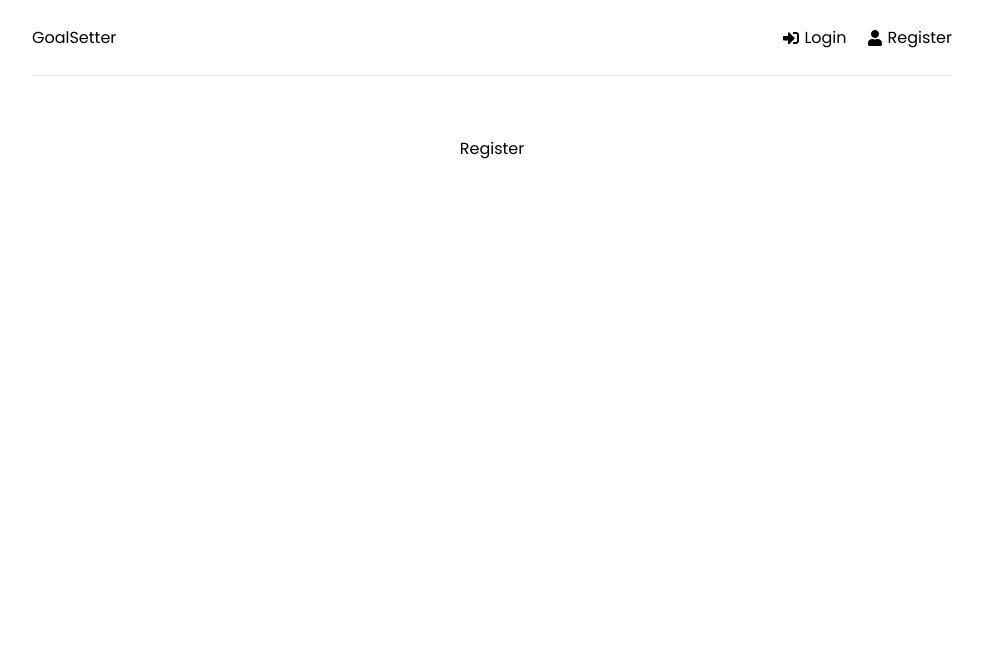
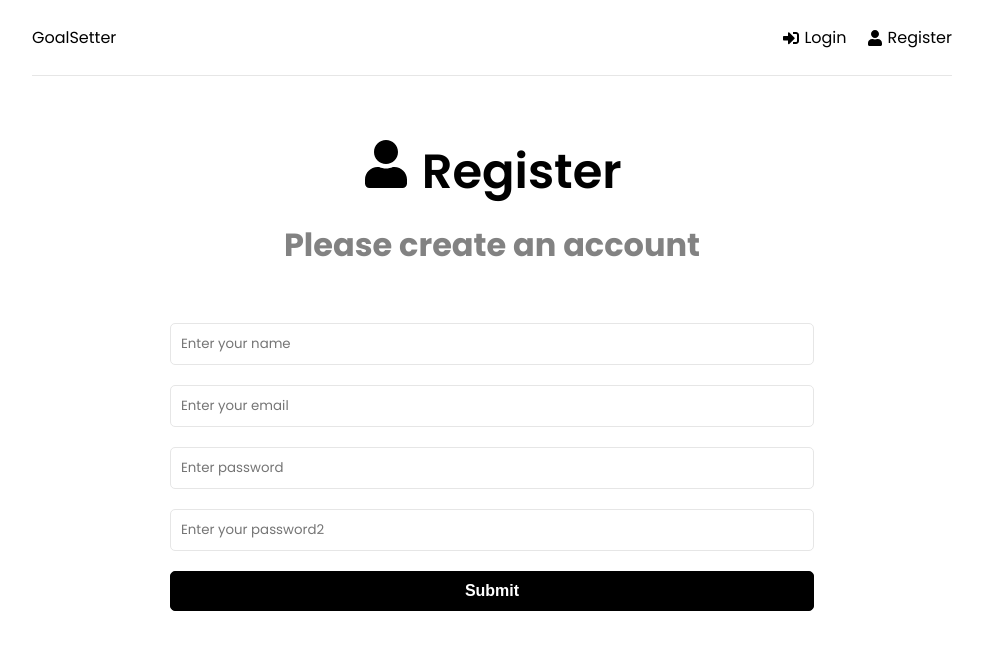
Before and after one commit to Ianduha13/Pendraw-Virtual-Camp, a React (Create React App) app in the folder frontend/: page /signup in a window 1280 px wide. Shown: the top 650 px of the page, without its empty margins (148-1131 px from the left). Built offline with nearby package versions, Linux system fonts and the light colour scheme.

Commit message:
Adding register page

```diff
--- a/frontend/src/pages/Login.js
+++ b/frontend/src/pages/Login.js
@@ -1,9 +1,81 @@
-import React from 'react'
+import e from 'express'
+import {useState, useEffect} from 'react'
+import {FaUser} from 'react-icons/fa'
 
 const Login = () => {
-  return (
-    <div>Login</div>
-  )
+  const [formData, setFormData] = useState({
+    name: '',
+    email:'',
+    password:'',
+    password2:'',
+  })
+  const {name, email, password, password2} = formData
+
+  const onChange =() => {
+    setFormData((prevState) => ({
+      ...prevState,
+      [e.target.name]: e.target.value
+    }))
+  }
+  const onSubmit = (e) =>{
+    e.preventDefault()
+  }
+  return(
+  <>
+    <section className="heading">
+      <h1>
+        <FaUser/> Login
+      </h1>
+      <p>Please create an account</p>
+    </section>
+    <section className="form">
+      <form onSubmit={onSubmit}>
+        <div className="form-group">
+          <input
+          type="text"
+          className="form-control"
+          id= 'name'
+          name='name'
+          value={name}
+          placeholder='Enter your name'
+          onChange={onChange} />
+        </div>
+        <div className="form-group">
+          <input
+          type="text"
+          className="form-control"
+          id= 'email'
+          email='email'
+          value={email}
+          placeholder='Enter your email'
+          onChange={onChange} />
+        </div>
+        <div className="form-group">
+          <input
+          type="text"
+          className="form-control"
+          id= 'password'
+          password='password'
+          value={password}
+          placeholder='Enter password'
+          onChange={onChange} />
+        </div>
+        <div className="form-group">
+          <input
+          type="text"
+          className="form-control"
+          id= 'password2'
+          password2='password2'
+          value={password2}
+          placeholder='Enter your password2'
+          onChange={onChange} />
+        </div>
+        <div className="form-group">
+          <button type = 'submit' className="btn btn-block">Submit</button>
+        </div>
+      </form>
+    </section>
+  </>)
 }
 
 export default Login
--- a/frontend/src/pages/Register.js
+++ b/frontend/src/pages/Register.js
@@ -1,9 +1,84 @@
-import React from 'react'
+import e from 'express'
+import {useState, useEffect} from 'react'
+import {FaUser} from 'react-icons/fa'
+
+
+
 
 const Register = () => {
-  return (
-    <div>Register</div>
-  )
+  const [formData, setFormData] = useState({
+    name: '',
+    email:'',
+    password:'',
+    password2:'',
+  })
+  const {name, email, password, password2} = formData
+
+  const onChange =() => {
+    setFormData((prevState) => ({
+      ...prevState,
+      [e.target.name]: e.target.value
+    }))
+  }
+  const onSubmit = (e) =>{
+    e.preventDefault()
+  }
+  return(
+  <>
+    <section className="heading">
+      <h1>
+        <FaUser/> Register
+      </h1>
+      <p>Please create an account</p>
+    </section>
+    <section className="form">
+      <form onSubmit={onSubmit}>
+        <div className="form-group">
+          <input
+          type="text"
+          className="form-control"
+          id= 'name'
+          name='name'
+          value={name}
+          placeholder='Enter your name'
+          onChange={onChange} />
+        </div>
+        <div className="form-group">
+          <input
+          type="text"
+          className="form-control"
+          id= 'email'
+          email='email'
+          value={email}
+          placeholder='Enter your email'
+          onChange={onChange} />
+        </div>
+        <div className="form-group">
+          <input
+          type="text"
+          className="form-control"
+          id= 'password'
+          password='password'
+          value={password}
+          placeholder='Enter password'
+          onChange={onChange} />
+        </div>
+        <div className="form-group">
+          <input
+          type="text"
+          className="form-control"
+          id= 'password2'
+          password2='password2'
+          value={password2}
+          placeholder='Enter your password2'
+          onChange={onChange} />
+        </div>
+        <div className="form-group">
+          <button type = 'submit' className="btn btn-block">Submit</button>
+        </div>
+      </form>
+    </section>
+  </>)
 }
 
 export default Register
--- a/package.json
+++ b/package.json
@@ -5,7 +5,8 @@
   "main": "server.js",
   "scripts": {
     "start": "node backend/server.js",
-    "server": "nodemon backend/server.js"
+    "server": "nodemon backend/server.js",
+    "client": "npm start --prefix frontend"
   },
   "repository": {
     "type": "git",
```
